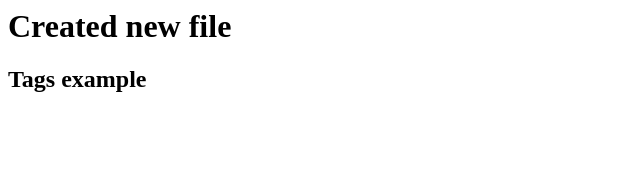
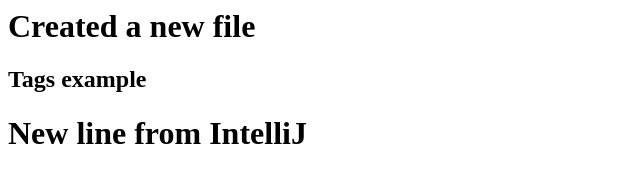
Before and after one commit to ranjith0817/TagsExample, a plain HTML site: page index.html in a window 1280 px wide. Shown: the whole page, without its empty margins (0-640 px from the left). Drawn offline with Linux system fonts and the light colour scheme.

Commit message:
Added new line

```diff
--- a/index.html
+++ b/index.html
@@ -1,2 +1,3 @@
-<h1>Created new file</h1>
+<h1>Created a new file</h1>
 <h2>Tags example</h2>
+<h1>New line from IntelliJ</h1>
```
